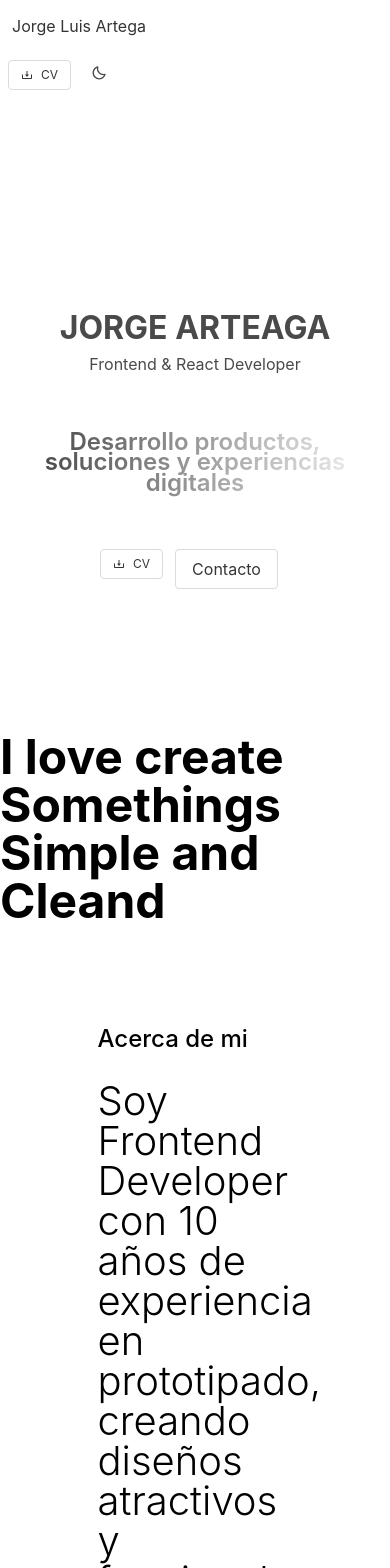
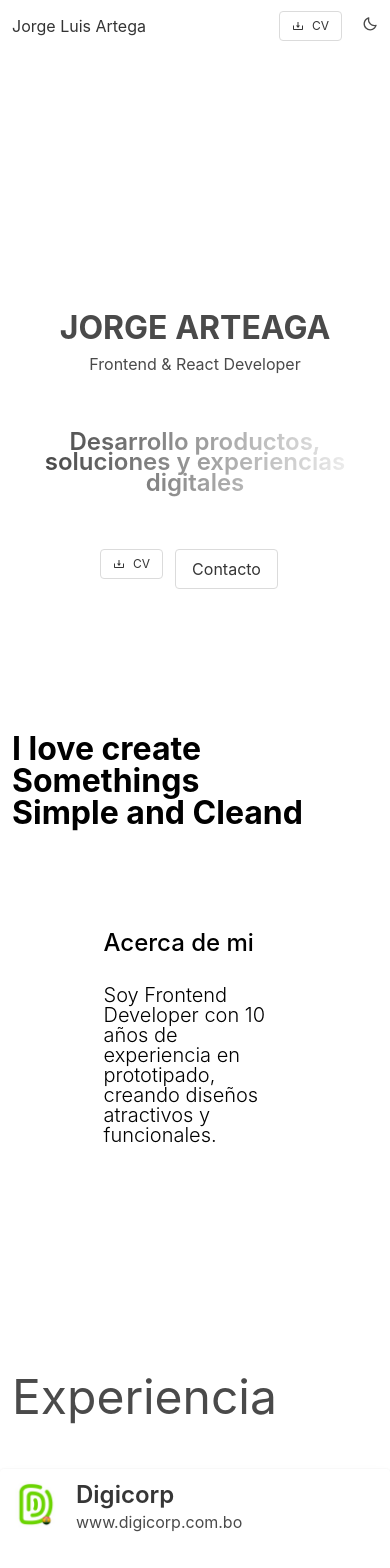
Before and after one commit to jlarteagap/portfolio, a Next.js app: page / in a window 390 px wide. Shown: the top 1568 px of the page. Built offline with nearby package versions, Linux system fonts and the light colour scheme.

Commit message:
[FIX] Responsive views

```diff
--- a/public/stl.css
+++ b/public/stl.css
@@ -41,7 +41,12 @@ a{
     color: var(--secondary-color);
 }
 
-
+@media screen and (max-width: 480px){
+    .contact__data{
+        flex-direction: column;
+        gap: 1rem;
+    }
+}
 @media (prefers-color-scheme: dark) {
     body, html{
         background: var(--secondary-color);
--- a/src/components/Header/header.js
+++ b/src/components/Header/header.js
@@ -15,7 +15,6 @@ const Header = ({ siteTitle }) => {
         role="navigation"
         aria-label="main navigation"
       >
-        <div className="container">
         <div className="navbar-brand">
           <h1 className="navbar-item">
             <a>Jorge Luis Artega</a>
@@ -34,7 +33,6 @@ const Header = ({ siteTitle }) => {
             <DarkMode />
           </div>
         </div>
-        </div>
       </nav>
     </div>
   )
--- a/src/components/about.js
+++ b/src/components/about.js
@@ -5,7 +5,7 @@ const About = () => {
     <section className="about__container" id="acerca-de-mi">
       <div className="container mt-6 py-6">
         <h2
-          className="is-size-1 has-text-weight-bold mb-6"
+          className="is-size-1 has-text-weight-bold mb-6 is-size-3-mobile"
           style={{ lineHeight: 1 }}
         >
           I love create <br /> Somethings <br />
@@ -14,7 +14,7 @@ const About = () => {
         <div className="m-auto py-6" style={{ width: '50%' }}>
           <h3 className="is-size-4 has-text-weight-medium">Acerca de mi</h3>
           <h4
-            className="is-size-2 has-text-weight-light my-5"
+            className="is-size-2 has-text-weight-light my-5 is-size-5-mobile"
             style={{ lineHeight: 1 }}
           >
             Soy Frontend Developer con 10 años de experiencia en prototipado,
--- a/src/components/contact.js
+++ b/src/components/contact.js
@@ -30,13 +30,15 @@ const Contact = () => {
   }
   return (
     <section className="contact container py-6" id="contacto">
-      <h2 className="is-size-2 has-text-weight-bold">Contacta conmigo</h2>
+      <h2 className="is-size-2 has-text-weight-bold is-size-4-mobile">
+        Contacta conmigo
+      </h2>
       <div className="columns">
         <div className="column">
-          <h3 className="is-size-4">
+          <h3 className="is-size-4 is-size-6-mobile">
             Elije una forma de contactarte directamente
           </h3>
-          <div className="is-flex is-justify-content-space-around mt-6">
+          <div className="is-flex is-justify-content-space-around mt-6 contact__data">
             <div className="is-flex is-flex-direction-column is-align-items-center">
               <BiMailSend />
               <h3 className="contact__card-title">Email</h3>
--- a/src/components/layout.js
+++ b/src/components/layout.js
@@ -8,7 +8,7 @@ const Layout = ({ children }) => {
   return (
     <>
       <Header siteTitle={'Jorge Arteaga'} />
-      <main>{children}</main>
+      <main className="mx-3">{children}</main>
       {/* <Footer siteTitle={'Jorge Arteaga'} /> */}
     </>
   )
```
Lines whose indentation alone changed are shown as unchanged.
